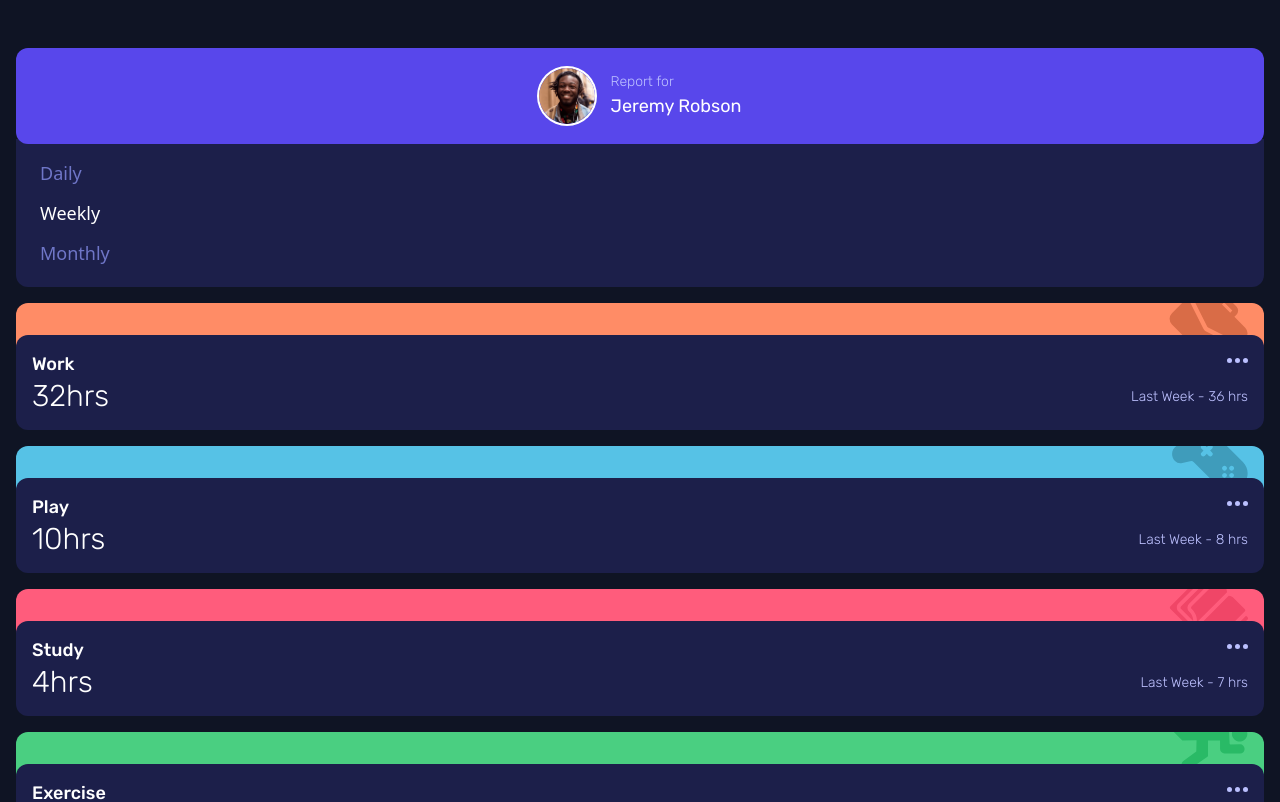
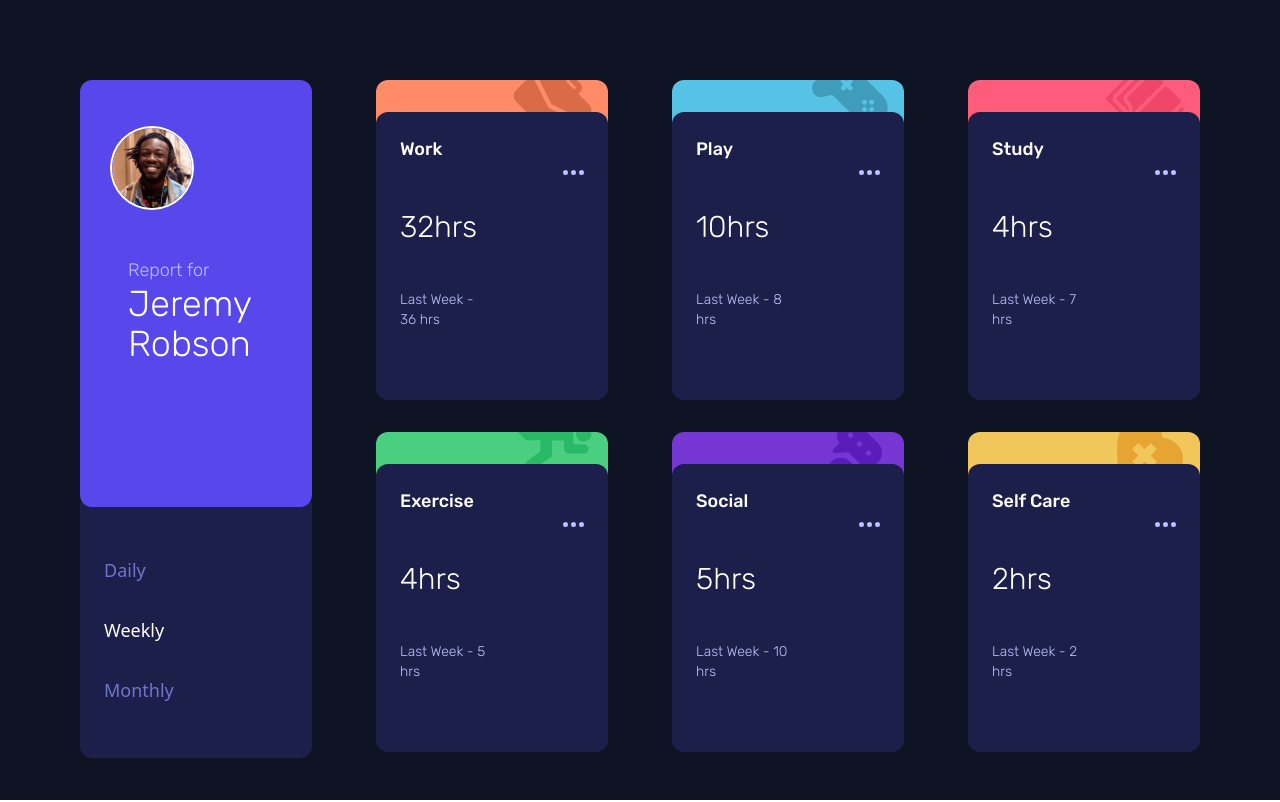
Before and after one commit to f1x3d49/frontendmentor-dashboard, a React (Create React App) app in the folder frontend/: page / in a window 1280 px wide. Shown: the top 802 px of the page. Built offline with nearby package versions, Linux system fonts and the light colour scheme.

Commit message:
almost finished

```diff
--- a/frontend/src/App.js
+++ b/frontend/src/App.js
@@ -8,7 +8,7 @@ function App() {
   const { time, setTime } = useContext(TimeContext);
 
   return (
-    <div className="min-h-screen bg-vdblue flex flex-col gap-4 py-12 px-4">
+    <div className="md:grid md:grid-cols-4 md:grid-rows-2 md:p-20 md:gap-16 min-h-screen bg-vdblue flex flex-col gap-4 py-12 px-4 ">
       <ProfileComponent />
       {time === "Weekly"
         ? timeData.map((data, key) => {
--- a/frontend/src/components/CardComponent.js
+++ b/frontend/src/components/CardComponent.js
@@ -32,21 +32,18 @@ const CardComponent = ({ title, current, previous, timeTitle }) => {
         <img src={Img()} alt={title} className="absolute -top-4 right-4" />
       </div>
       {/* Content */}
-      <div className="flex items-center justify-between p-4 bg-dblue rounded-xl relative -mt-[1rem]">
-        <div className="flex flex-col">
+      <div className="grid grid-cols-2  p-6 bg-dblue rounded-xl relative -mt-[1rem] md:h-full">
         <h1 className="text-white text-[18px] font-medium">{title}</h1>
-          <h2 className="text-white text-3xl font-light">{current}hrs</h2>
-        </div>
-        <div className="flex flex-col gap-6">
         <img
           src={dots}
           alt="dots"
-            className="self-end hover:cursor-pointer"
+          className="self-center justify-self-end hover:cursor-pointer"
         />
-          <p className="text-pablue font-light text-sm">
+        <h2 className="text-white text-3xl font-light ">{current}hrs</h2>
+
+        <p className="text-pablue font-light text-sm self-center justify-self-end md:col-start-1 md:self-start">
           Last {timeTitle} - {previous} hrs
         </p>
-        </div>
       </div>
     </section>
   );
--- a/frontend/src/components/ProfileComponent.js
+++ b/frontend/src/components/ProfileComponent.js
@@ -9,19 +9,21 @@ const ProfileComponent = () => {
   console.log(time);
 
   return (
-    <div className="z-10">
-      <div className="relative z-10 w-full h-24 bg-pblue rounded-xl flex items-center justify-center space-x-4">
+    <div className="z-10 md:row-span-2">
+      <div className="relative z-10 w-full h-24 bg-pblue rounded-xl flex items-center md:flex-col md:justify-start md:items-start md:pl-8 md:pt-12 md:gap-12 justify-center space-x-4 md:h-4/6">
         <img
           src={jeremy}
           alt="jeremy"
-          className="w-14 h-14 object-contain ring-2 ring-white rounded-full"
+          className="w-14 h-14 md:w-20 md:h-20 object-contain ring-2 ring-white rounded-full"
         />
         <div className="text-white font-rubik">
-          <h2 className="text-sm text-pablue font-light">Report for</h2>
-          <h1 className="text-lg">Jeremy Robson</h1>
+          <h2 className="text-sm text-pablue font-light md:text-lg">
+            Report for
+          </h2>
+          <h1 className="text-lg md:text-4xl font-extralight">Jeremy Robson</h1>
         </div>
       </div>
-      <ul className="flex justify-between md:flex-col items-center md:items-start gap-3 px-6 rounded-b-xl -mt-[0.32rem] py-5 md:py-8 lg:py-5 bg-dblue">
+      <ul className="flex justify-between md:gap-8 md:justify-center md:flex-col items-center md:h-[40%] md:items-start gap-3 px-6 rounded-b-xl -mt-[0.32rem] py-5 md:py-0  bg-dblue">
         <li>
           <button
             onClick={() => {
```
Lines whose indentation alone changed are shown as unchanged.
